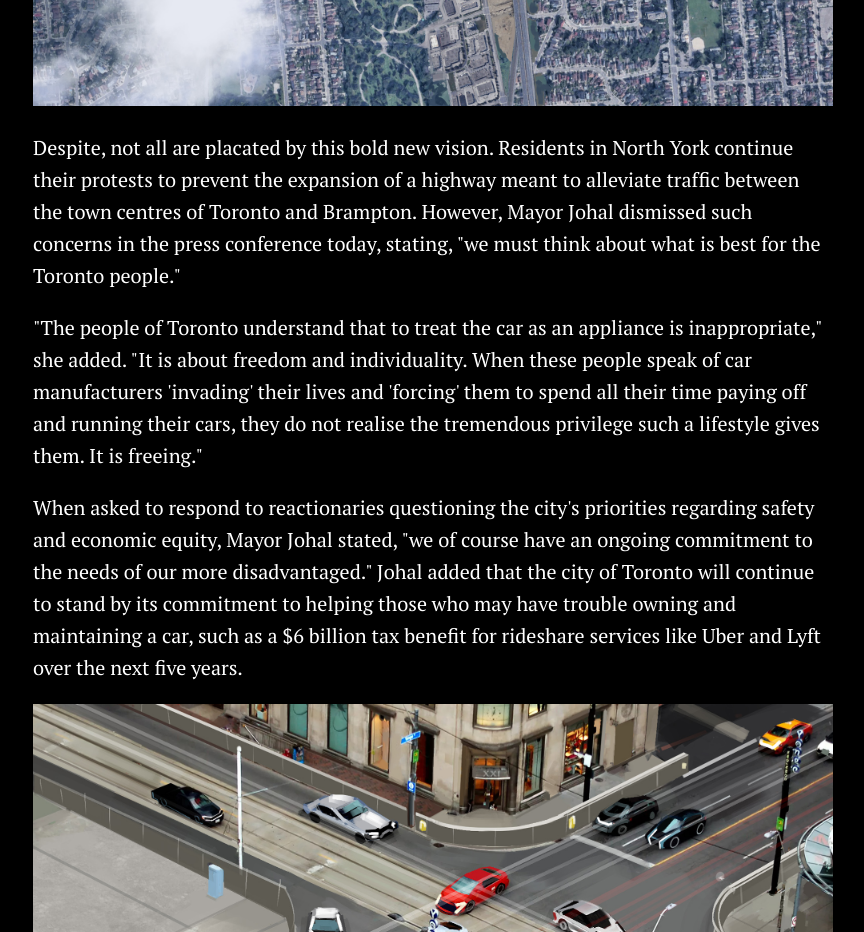
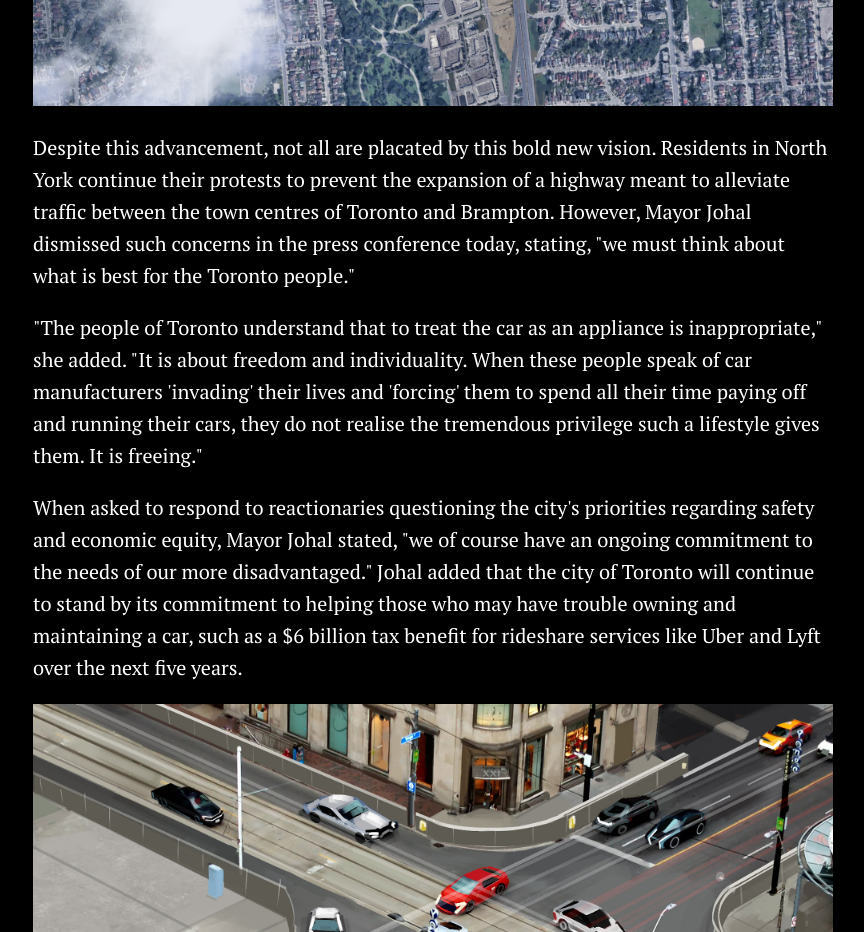
Before and after one commit to Kavaeric/torauto, a plain HTML site: page index.html in a window 1280 px wide. Shown: the part 1960-2892 px from the top of the page, without its empty margins (207-1071 px from the left). Drawn offline with Linux system fonts and the light colour scheme.

Commit message:
Update index.html

```diff
--- a/index.html
+++ b/index.html
@@ -54,7 +54,7 @@
 
 <img src="nyork.jpg">
 
-<p>Despite, not all are placated by this bold new vision. Residents in North York continue their
+<p>Despite this advancement, not all are placated by this bold new vision. Residents in North York continue their
     protests to prevent the expansion of a highway meant to alleviate traffic between the town
     centres of Toronto and Brampton. However, Mayor Johal dismissed such concerns in the press
     conference today, stating, "we must think about what is best for the Toronto people."
```
